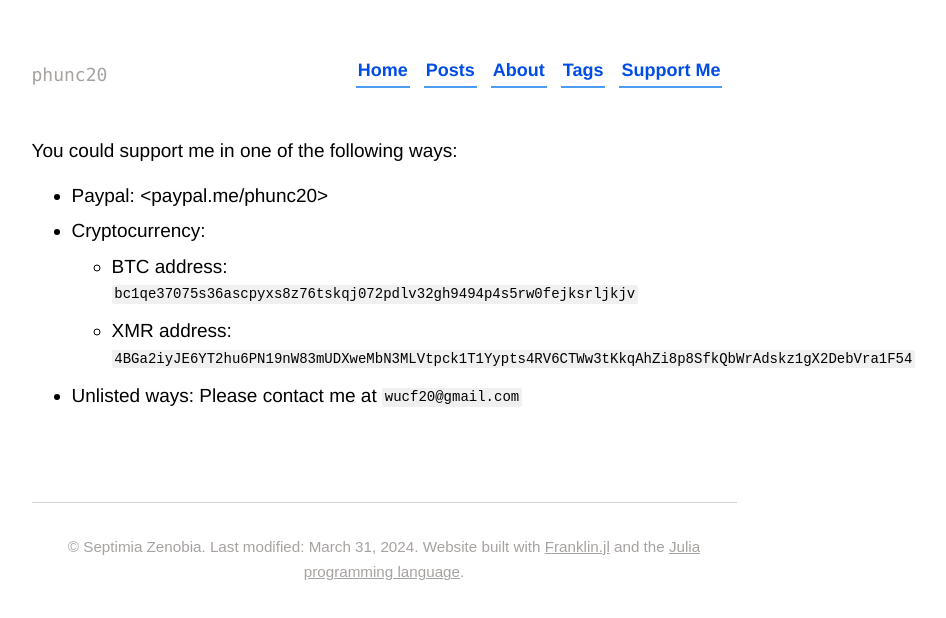
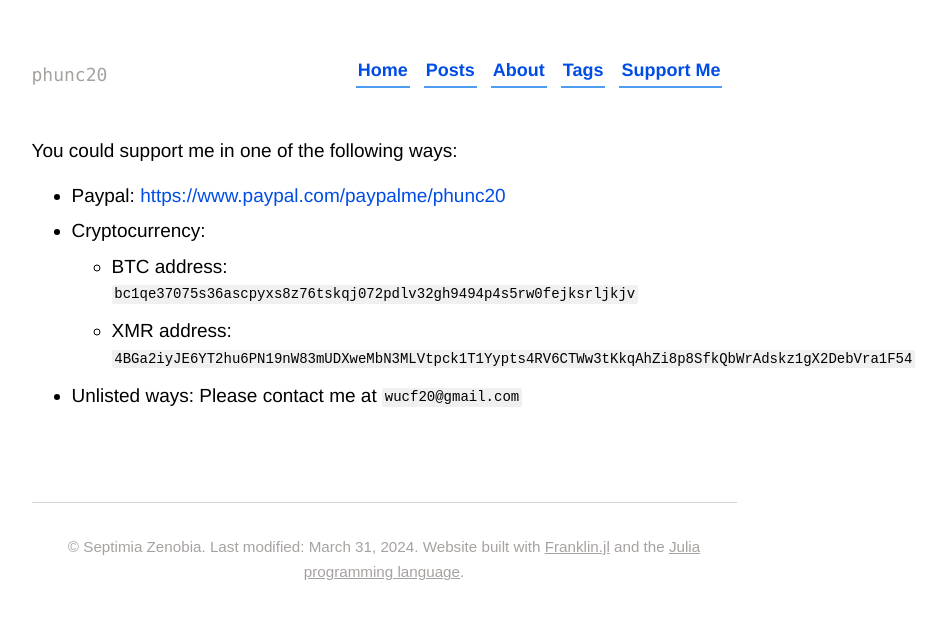
Before and after one commit to phunc20/phunc20.github.io, a website: page support_me/index.html in a window 1280 px wide. Shown: the whole page, without its empty margins (256-1202 px from the left). Drawn offline with Linux system fonts and the light colour scheme.

Commit message:
Deploying to gh-pages from  @ 785a22bd520e71d8d6b1341c8c601c0a4e0a77ca 🚀

```diff
--- a/support_me/index.html
+++ b/support_me/index.html
@@ -1 +1 @@
-<!doctype html> <html lang=en > <meta charset=UTF-8 > <meta name=viewport  content="width=device-width, initial-scale=1"> <link rel=stylesheet  href="/css/franklin.css"> <link rel=stylesheet  href="/css/basic.css"> <link rel=icon  href="/assets/favicon.png"> <title></title> <header> <div class=blog-name ><a href="/">phunc20</a></div> <nav> <ul> <li><a href="/">Home</a> <li><a href="/posts">Posts</a> <li><a href="/about/">About</a> <li><a href="/tags/">Tags</a> <li><a href="/support_me/">Support Me</a> </ul> <img src="/assets/hamburger.svg" id=menu-icon > </nav> </header> <div class=franklin-content ><p>You could support me in one of the following ways:</p> <ul> <li><p>Paypal: &lt;paypal.me/phunc20&gt;</p> <li><p>Cryptocurrency:</p> <ul> <li><p>BTC address: <code>bc1qe37075s36ascpyxs8z76tskqj072pdlv32gh9494p4s5rw0fejksrljkjv</code></p> <li><p>XMR address: <code>4BGa2iyJE6YT2hu6PN19nW83mUDXweMbN3MLVtpck1T1Yypts4RV6CTWw3tKkqAhZi8p8SfkQbWrAdskz1gX2DebVra1F54</code></p> </ul> <li><p>Unlisted ways: Please contact me at <code>wucf20@gmail.com</code></p> </ul> <div class=page-foot > <div class=copyright > &copy; Septimia Zenobia. Last modified: March 31, 2024. Website built with <a href="https://github.com/tlienart/Franklin.jl">Franklin.jl</a> and the <a href="https://julialang.org">Julia programming language</a>. </div> </div> </div>
+<!doctype html> <html lang=en > <meta charset=UTF-8 > <meta name=viewport  content="width=device-width, initial-scale=1"> <link rel=stylesheet  href="/css/franklin.css"> <link rel=stylesheet  href="/css/basic.css"> <link rel=icon  href="/assets/favicon.png"> <title></title> <header> <div class=blog-name ><a href="/">phunc20</a></div> <nav> <ul> <li><a href="/">Home</a> <li><a href="/posts">Posts</a> <li><a href="/about/">About</a> <li><a href="/tags/">Tags</a> <li><a href="/support_me/">Support Me</a> </ul> <img src="/assets/hamburger.svg" id=menu-icon > </nav> </header> <div class=franklin-content ><p>You could support me in one of the following ways:</p> <ul> <li><p>Paypal: <a href="https://www.paypal.com/paypalme/phunc20">https://www.paypal.com/paypalme/phunc20</a></p> <li><p>Cryptocurrency:</p> <ul> <li><p>BTC address: <code>bc1qe37075s36ascpyxs8z76tskqj072pdlv32gh9494p4s5rw0fejksrljkjv</code></p> <li><p>XMR address: <code>4BGa2iyJE6YT2hu6PN19nW83mUDXweMbN3MLVtpck1T1Yypts4RV6CTWw3tKkqAhZi8p8SfkQbWrAdskz1gX2DebVra1F54</code></p> </ul> <li><p>Unlisted ways: Please contact me at <code>wucf20@gmail.com</code></p> </ul> <div class=page-foot > <div class=copyright > &copy; Septimia Zenobia. Last modified: March 31, 2024. Website built with <a href="https://github.com/tlienart/Franklin.jl">Franklin.jl</a> and the <a href="https://julialang.org">Julia programming language</a>. </div> </div> </div>
```
